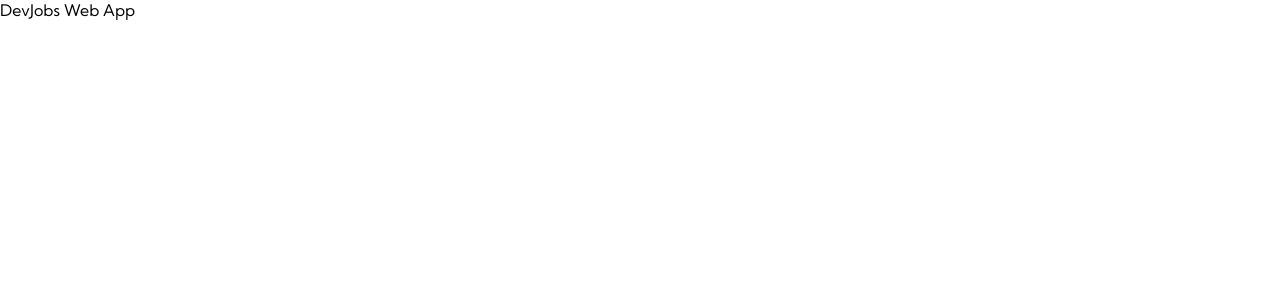
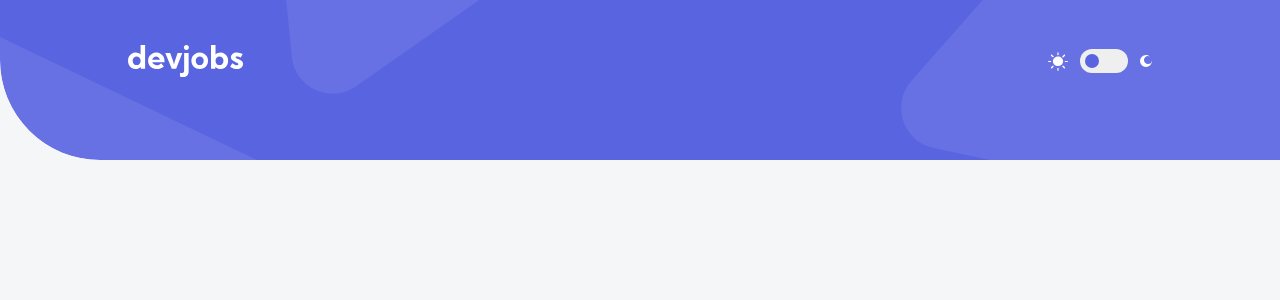
Before and after one commit to mcornale/devjobs-web-app, a React (Create React App) app: page / in a window 1280 px wide. Shown: the top 300 px of the page. Built offline with nearby package versions, Linux system fonts and the light colour scheme.

Commit message:
Create header static components

```diff
--- a/src/App.js
+++ b/src/App.js
@@ -1,5 +1,19 @@
+import styles from './App.module.css';
+import BackgroundSVG from './components/BackgroundSVG';
+import Logo from './components/Header/Logo';
+import Toggle from './components/Header/Toggle';
+
 const App = () => {
-  return <div>DevJobs Web App</div>;
+  return (
+    <div className={styles.app} data-theme='light'>
+      <BackgroundSVG />
+      <header className={styles.header}>
+        <Logo />
+        <Toggle />
+      </header>
+      <main></main>
+    </div>
+  );
 };
 
 export default App;
--- /dev/null
+++ b/src/App.module.css
@@ -0,0 +1,21 @@
+.app {
+  height: 100vh;
+  background-color: var(--background-color);
+}
+
+.app[data-theme='light'] {
+  --background-color: var(--color-light-grey);
+}
+
+.app[data-theme='dark'] {
+  --background-color: var(--color-midnight);
+}
+
+.header {
+  position: relative;
+  display: flex;
+  justify-content: space-between;
+  align-items: center;
+  height: 12.2rem;
+  padding: 0 10%;
+}
--- /dev/null
+++ b/src/components/BackgroundSVG.js
@@ -0,0 +1,7 @@
+import styles from './BackgroundSVG.module.css';
+
+const BackgroundSVG = () => {
+  return <div className={styles.backSVGContainer}></div>;
+};
+
+export default BackgroundSVG;
--- /dev/null
+++ b/src/components/BackgroundSVG.module.css
@@ -0,0 +1,11 @@
+.backSVGContainer {
+  position: absolute;
+  top: 0;
+  left: 0;
+  width: 100%;
+  height: 16rem;
+  border-radius: 0 0 0 var(--border-radius-xl);
+  background-image: url('./../assets/desktop/bg-pattern-header.svg');
+  background-repeat: no-repeat;
+  background-size: cover;
+}
--- /dev/null
+++ b/src/components/Header/Logo.js
@@ -0,0 +1,7 @@
+import logoSrc from '../../assets/desktop/logo.svg';
+
+const Logo = () => {
+  return <img src={logoSrc} alt='devjobs logo' />;
+};
+
+export default Logo;
--- /dev/null
+++ b/src/components/Header/Toggle.js
@@ -0,0 +1,27 @@
+import sunIconSrc from '../../assets/desktop/icon-sun.svg';
+import moonIconSrc from '../../assets/desktop/icon-moon.svg';
+
+import styles from './Toggle.module.css';
+
+const Toggle = () => {
+  return (
+    <div className={styles.toggle}>
+      <img
+        className={styles.toggleIconLeft}
+        src={sunIconSrc}
+        alt='light mode icon'
+      />
+      <button
+        className={styles.toggleButton}
+        data-active-theme='light'
+      ></button>
+      <img
+        className={styles.toggleIconRight}
+        src={moonIconSrc}
+        alt='dark mode icon'
+      />
+    </div>
+  );
+};
+
+export default Toggle;
--- /dev/null
+++ b/src/components/Header/Toggle.module.css
@@ -0,0 +1,34 @@
+.toggle {
+  display: flex;
+  justify-content: space-between;
+  align-items: center;
+  gap: 1.2rem;
+}
+
+.toggleButton {
+  width: 4.8rem;
+  height: 2.4rem;
+  border-radius: var(--border-radius-m);
+  position: relative;
+}
+
+.toggleButton::before {
+  content: '';
+  display: inline-block;
+  width: 1.4rem;
+  height: 1.4rem;
+  background-color: var(--color-violet);
+  border-radius: 100%;
+  position: absolute;
+  top: 50%;
+  transform: translateY(-50%);
+  transition: 0.3s;
+}
+
+.toggleButton[data-active-theme='light']::before {
+  left: 0.5rem;
+}
+
+.toggleButton[data-active-theme='dark']::before {
+  right: 0.5rem;
+}
--- a/src/index.css
+++ b/src/index.css
@@ -23,6 +23,7 @@
   --border-radius-s: 0.6rem;
   --border-radius-m: 1.2rem;
   --border-radius-l: 1.5rem;
+  --border-radius-xl: 10rem;
 }
 
 *,
@@ -41,3 +42,10 @@ body {
   font-family: 'Kumbh Sans', sans-serif;
   font-size: 1.6rem;
 }
+
+button {
+  cursor: pointer;
+  border: none;
+  outline: none;
+  font-family: inherit;
+}
```
